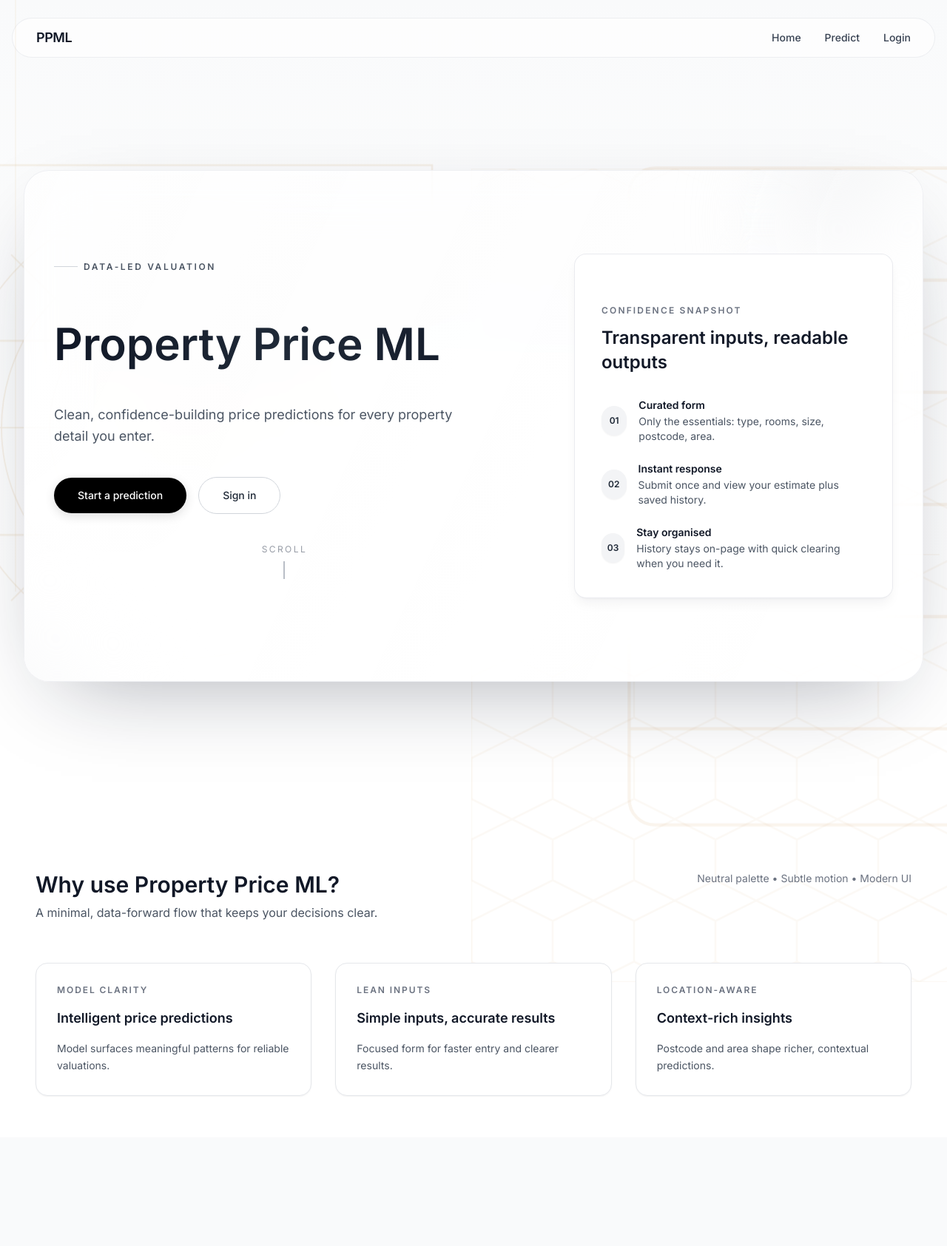
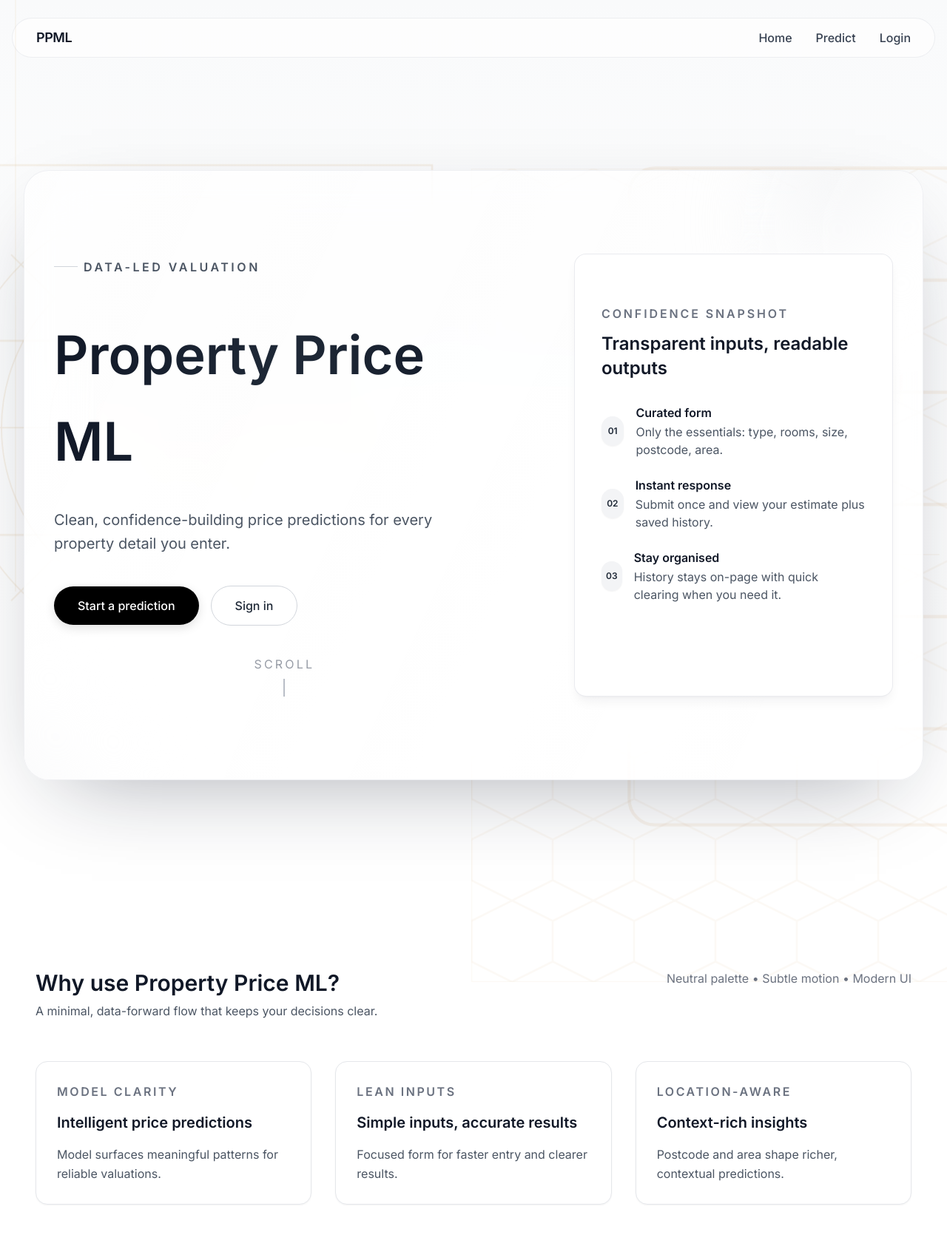
Before and after one commit to 4ndrrw/HDB-Price-Predictor, a Flask app: page / in a window 1280 px wide; the page is wider, and only the part inside the window is pictured. Shown: that part at 74% size. Before the commit the page ends 1482 px from the top of that part, so only its background shows below. Run offline with Flask 3, Linux system fonts and the light colour scheme; parts of the project's set-up code (start-up, migrations or seed data) failed here and were passed over; some libraries are stand-ins or nearby versions.

Commit message:
Increased font size on home page

```diff
--- a/app/templates/home.html
+++ b/app/templates/home.html
@@ -162,21 +162,21 @@
       <div class="space-y-10">
 
         <!-- Tag -->
-        <div class="inline-flex items-center space-x-2 text-xs font-semibold uppercase tracking-[0.22em] text-gray-600 animate-fade-up">
+        <div class="inline-flex items-center space-x-2 text-base font-semibold uppercase tracking-[0.22em] text-gray-600 animate-fade-up">
           <span class="h-px w-8 bg-gray-300"></span>
           <span>Data-led valuation</span>
         </div>
 
         <!-- Headline -->
         <div class="space-y-6 animate-fade-up animate-delay-1">
-          <h1 class="text-5xl md:text-6xl font-semibold leading-relaxed md:leading-relaxed
+          <h1 class="text-6xl md:text-7xl font-semibold leading-relaxed md:leading-relaxed
                      py-0 md:py-2
                      bg-gradient-to-r from-gray-900 via-gray-800 to-gray-900
                      bg-clip-text text-transparent">
             Property Price ML
           </h1>
 
-          <p class="text-lg text-gray-600 max-w-xl leading-relaxed">
+          <p class="text-xl text-gray-600 max-w-xl leading-relaxed">
             Clean, confidence-building price predictions for every property detail you enter.
           </p>
         </div>
@@ -184,7 +184,7 @@
         <!-- CTA buttons -->
         <div class="flex flex-wrap items-center gap-4 animate-fade-up animate-delay-2">
           <a href="/predict"
-             class="px-8 py-3.5 rounded-full text-sm font-medium
+             class="px-8 py-3.5 rounded-full text-base font-medium
                     bg-black text-white shadow-[0_4px_14px_rgba(0,0,0,0.12)]
                     hover:shadow-[0_8px_24px_rgba(0,0,0,0.25)]
                     hover:-translate-y-0.5 active:scale-[0.97]
@@ -192,7 +192,7 @@
             Start a prediction
           </a>
           <a href="/login"
-             class="px-8 py-3.5 rounded-full text-sm font-medium
+             class="px-8 py-3.5 rounded-full text-base font-medium
                     border border-gray-300 text-gray-800
                     hover:bg-gray-100 hover:-translate-y-0.5
                     hover:shadow-[0_6px_18px_rgba(0,0,0,0.12)]
@@ -204,7 +204,7 @@
         <!-- Scroll cue -->
         <div class="mt-8 animate-fade-up animate-delay-3">
           <div class="flex flex-col items-center space-y-2 opacity-70 hover:opacity-100 transition">
-            <span class="text-xs tracking-[0.2em] text-gray-500">SCROLL</span>
+            <span class="text-base tracking-[0.2em] text-gray-500">SCROLL</span>
             <div class="w-[2px] h-6 bg-gray-400 animate-bounce-slow"></div>
           </div>
         </div>
@@ -222,14 +222,14 @@
         <div class="absolute inset-0 bg-gradient-to-br from-white/20 to-white opacity-[0.4] pointer-events-none"></div>
 
         <div class="relative space-y-3">
-          <p class="text-xs font-semibold uppercase tracking-[0.18em] text-gray-500">Confidence snapshot</p>
+          <p class="text-base font-semibold uppercase tracking-[0.18em] text-gray-500">Confidence snapshot</p>
           <p class="text-2xl font-semibold text-gray-900 leading-snug">
             Transparent inputs, readable outputs
           </p>
         </div>
 
         <!-- Step list -->
-        <div class="relative space-y-6 text-sm text-gray-600">
+        <div class="relative space-y-6 text-base text-gray-600">
           {% for step, title, desc in [
             ('01', 'Curated form', 'Only the essentials: type, rooms, size, postcode, area.'),
             ('02', 'Instant response', 'Submit once and view your estimate plus saved history.'),
@@ -272,7 +272,7 @@
       <h2 class="text-3xl font-semibold text-gray-900">Why use Property Price ML?</h2>
       <p class="text-gray-600 max-w-2xl">A minimal, data-forward flow that keeps your decisions clear.</p>
     </div>
-    <p class="hidden md:block text-sm text-gray-500">Neutral palette • Subtle motion • Modern UI</p>
+    <p class="hidden md:block text-base text-gray-500">Neutral palette • Subtle motion • Modern UI</p>
   </div>
 
   <div class="grid md:grid-cols-3 gap-8">
@@ -287,9 +287,9 @@
              hover:-translate-y-1 hover:bg-gray-50/40 transition-all duration-300 animate-fade-up"
       style="animation-delay: {{ delay }}">
 
-      <p class="text-xs font-semibold uppercase tracking-[0.16em] text-gray-500">{{ tag }}</p>
-      <p class="text-lg font-semibold text-gray-900">{{ title }}</p>
-      <p class="text-sm text-gray-600 leading-relaxed">{{ desc }}</p>
+      <p class="text-base font-semibold uppercase tracking-[0.16em] text-gray-500">{{ tag }}</p>
+      <p class="text-xl font-semibold text-gray-900">{{ title }}</p>
+      <p class="text-base text-gray-600 leading-relaxed">{{ desc }}</p>
 
     </div>
     {% endfor %}
--- a/app/templates/layout.html
+++ b/app/templates/layout.html
@@ -139,7 +139,7 @@
         </div>
 
         <!-- Nav Links (RIGHT) -->
-        <div class="flex items-center space-x-8 text-sm font-medium">
+        <div class="flex items-center space-x-8 text-base font-medium">
 
           <a href="/" class="text-gray-700 hover:text-black transition-colors">
             Home
```
